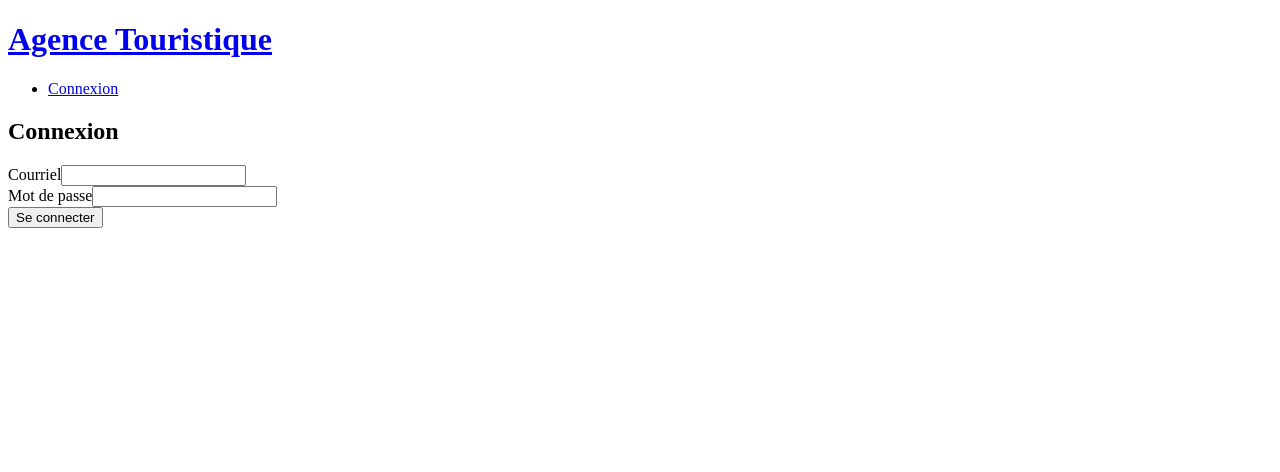
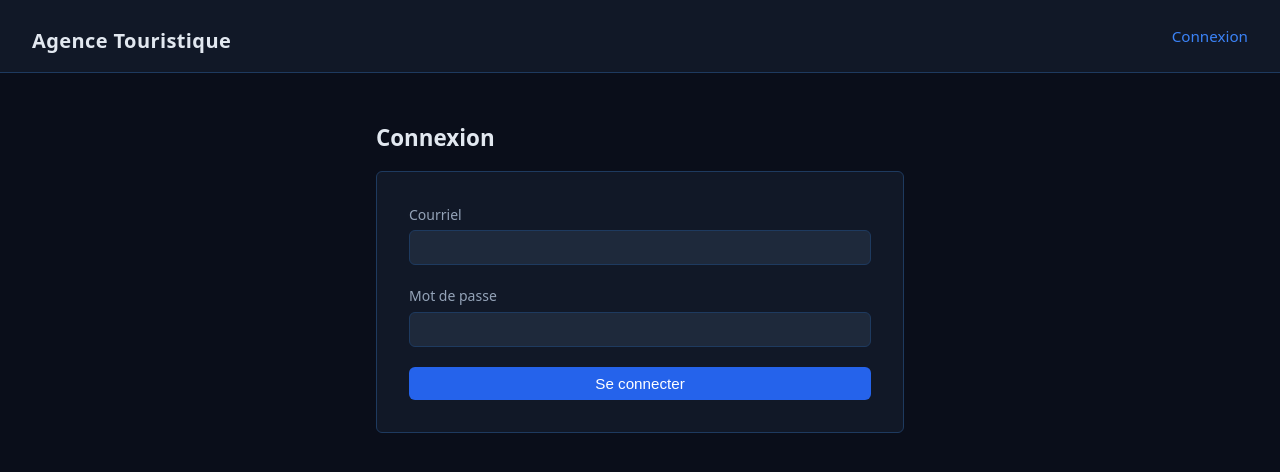
Before and after one commit to Tp-analyse/Circuits-Touristiques, a React (Vite) app in the folder agent-touristique/client/: page /login in a window 1280 px wide. Shown: the top 472 px of the page. Built offline with nearby package versions, Linux system fonts and the light colour scheme.

Commit message:
Ajout de styles CSS pour agent touristique

```diff
--- a/agent-touristique/client/src/index.css
+++ b/agent-touristique/client/src/index.css
@@ -0,0 +1,171 @@
+:root {
+    --bg:         #0a0e1a;
+    --surface:    #111827;
+    --surface-2:  #1e293b;
+    --border:     #1e3a5f;
+    --blue:       #2563eb;
+    --blue-hover: #1d4ed8;
+    --blue-light: #3b82f6;
+    --text:       #e2e8f0;
+    --text-muted: #94a3b8;
+    --danger:     #ef4444;
+    --success:    #22c55e;
+    --radius:     6px;
+}
+
+*, *::before, *::after {
+    box-sizing: border-box;
+    margin: 0;
+    padding: 0;
+}
+
+body {
+    background-color: var(--bg);
+    color: var(--text);
+    font-family: system-ui, sans-serif;
+    font-size: 1rem;
+    line-height: 1.5;
+    min-height: 100vh;
+}
+
+a {
+    color: var(--blue-light);
+    text-decoration: none;
+}
+
+a:hover {
+    color: var(--text);
+}
+
+header {
+    display: flex;
+    align-items: center;
+    justify-content: space-between;
+    padding: 0.75rem 2rem;
+    background-color: var(--surface);
+    border-bottom: 1px solid var(--border);
+}
+
+.main-header a {
+    color: var(--text);
+    font-size: 1.25rem;
+    font-weight: 700;
+    letter-spacing: 0.02em;
+}
+
+.nav-links {
+    display: flex;
+    gap: 1.5rem;
+    list-style: none;
+}
+
+.nav-links a {
+    color: var(--text-muted);
+    font-size: 0.95rem;
+    transition: color 0.15s;
+}
+
+.nav-links a:hover,
+.nav-links a.active {
+    color: var(--blue-light);
+}
+
+main {
+    max-width: 560px;
+    margin: 3rem auto;
+    padding: 0 1rem;
+}
+
+h2 {
+    font-size: 1.4rem;
+    font-weight: 600;
+    margin-bottom: 1rem;
+    color: var(--text);
+}
+
+form {
+    background-color: var(--surface);
+    border: 1px solid var(--border);
+    border-radius: var(--radius);
+    padding: 2rem;
+    display: flex;
+    flex-direction: column;
+    gap: 1.25rem;
+}
+
+form > div {
+    display: flex;
+    flex-direction: column;
+    gap: 0.35rem;
+}
+
+label {
+    font-size: 0.875rem;
+    color: var(--text-muted);
+}
+
+input,
+textarea {
+    background-color: var(--surface-2);
+    border: 1px solid var(--border);
+    border-radius: var(--radius);
+    color: var(--text);
+    font-size: 0.95rem;
+    padding: 0.5rem 0.75rem;
+    outline: none;
+    transition: border-color 0.15s;
+    width: 100%;
+}
+
+input:focus,
+textarea:focus {
+    border-color: var(--blue-light);
+}
+
+textarea {
+    resize: vertical;
+    min-height: 100px;
+}
+
+button {
+    cursor: pointer;
+    border: none;
+    border-radius: var(--radius);
+    font-size: 0.95rem;
+    padding: 0.5rem 1.25rem;
+    transition: background-color 0.15s;
+}
+
+button[type="submit"] {
+    background-color: var(--blue);
+    color: #fff;
+}
+
+button[type="submit"]:hover {
+    background-color: var(--blue-hover);
+}
+
+button[type="button"] {
+    background-color: var(--surface-2);
+    color: var(--text-muted);
+    border: 1px solid var(--border);
+}
+
+button[type="button"]:hover {
+    background-color: var(--border);
+    color: var(--text);
+}
+
+.form-actions {
+    display: flex;
+    gap: 0.75rem;
+}
+
+form > p {
+    font-size: 0.875rem;
+    padding: 0.5rem 0.75rem;
+    border-radius: var(--radius);
+    background-color: var(--surface-2);
+    border-left: 3px solid var(--blue-light);
+    color: var(--text-muted);
+}
--- a/agent-touristique/client/src/pages/FormulaireMonument.jsx
+++ b/agent-touristique/client/src/pages/FormulaireMonument.jsx
@@ -105,10 +105,12 @@ export default function FormulaireMonument() {
 
                 {message && <p>{message}</p>}
 
-                <button type="button" onClick={() => { setForm(EMPTY_FORM); setMessage(""); }}>
-                    Effacer
-                </button>
-                <button type="submit">Créer</button>
+                <div className="form-actions">
+                    <button type="button" onClick={() => { setForm(EMPTY_FORM); setMessage(""); }}>
+                        Effacer
+                    </button>
+                    <button type="submit">Créer</button>
+                </div>
             </form>
         </div>
     );
```
